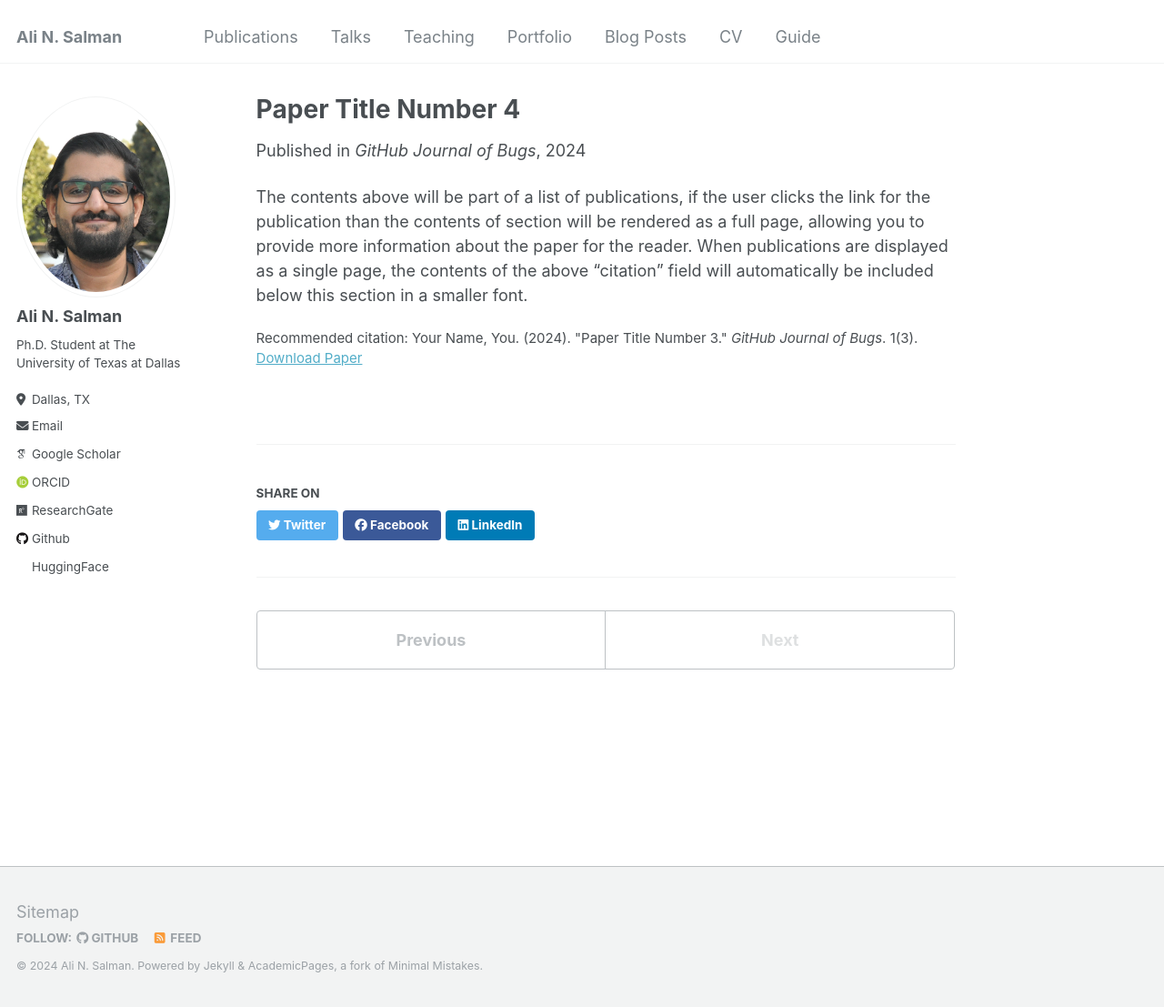
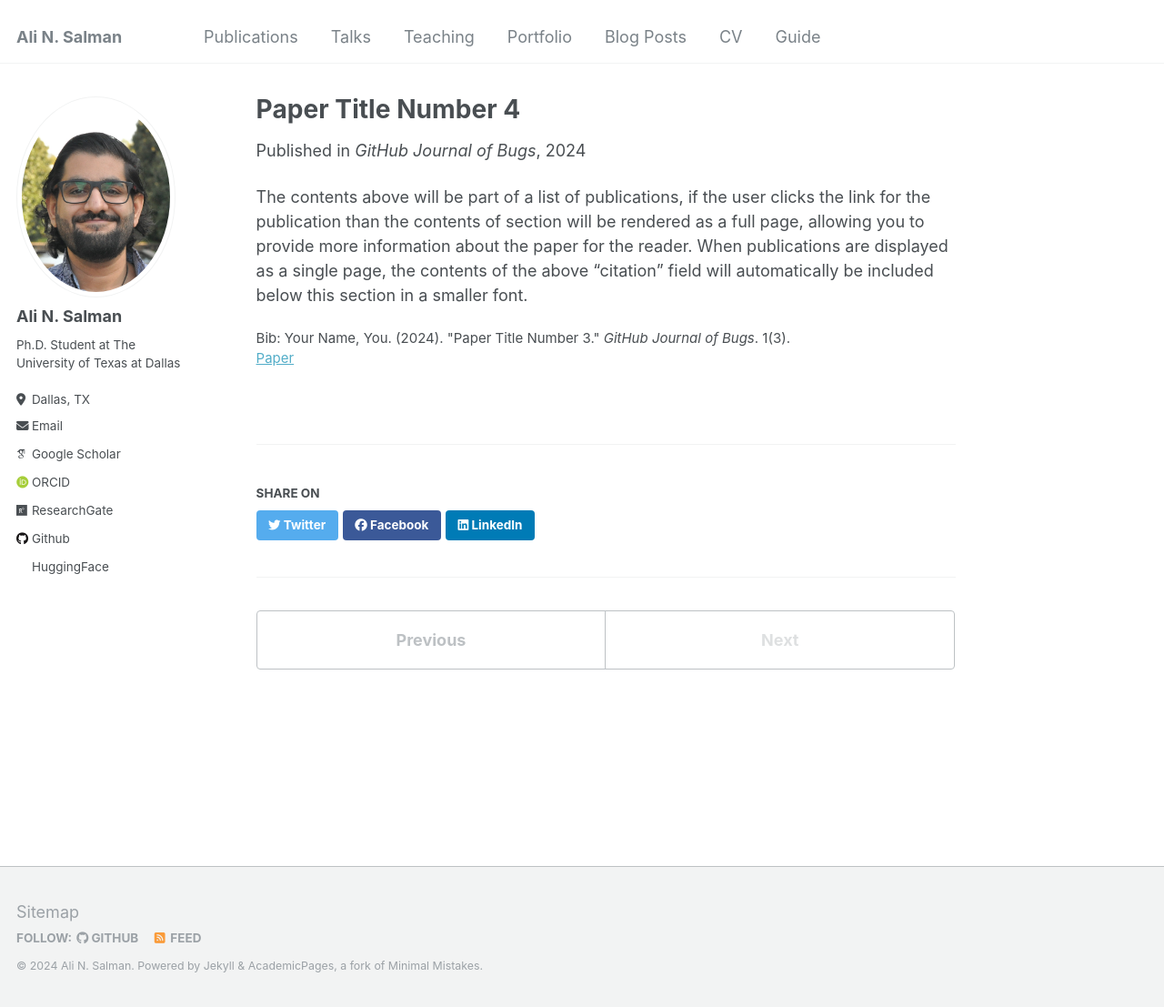
Before and after one commit to 3loi/3loi, a Jekyll site: the page built from _publications/2024-02-17-paper-title-number-4.md, in a window 1280 px wide and 1107 px high. Shown: the whole window at 91% size. Built offline with Jekyll 4.4.1, drawn with Linux system fonts in a browser that asks for light colours; some web fonts are replaced.

Commit message:
Update single.html

```diff
--- a/_layouts/single.html
+++ b/_layouts/single.html
@@ -48,19 +48,15 @@ layout: default
         {{ content }}
 
         {% if page.citation and page.paperurl and page.slidesurl %}
-          <p style="font-size: smaller">Recommended citation: {{ page.citation }}<br /><a href="{{ page.paperurl }}">Download Paper</a> | <a href="{{ page.slidesurl }}">Download Slides</a></p>
+          <p style="font-size: smaller">Bib: {{ page.citation }}<br /><a href="{{ page.paperurl }}">Paper</a> | <a href="{{ page.slidesurl }}">Download Slides</a></p>
         {% elsif page.citation and page.paperurl %}
-          <p style="font-size: smaller">Recommended citation: {{ page.citation }}<br /><a href="{{ page.paperurl }}">Download Paper</a></p>
+          <p style="font-size: smaller">Bib: {{ page.citation }}<br /><a href="{{ page.paperurl }}">Paper</a></p>
         {% elsif page.citation and page.slidesurl %}
-          <p style="font-size: smaller">Recommended citation: {{ page.citation }}<br /><a href="{{ page.slidesurl }}">Download Slides</a></p>
+          <p style="font-size: smaller">Bib: {{ page.citation }}<br /><a href="{{ page.slidesurl }}">Slides</a></p>
         {% elsif page.citation %}
-          <p style="font-size: smaller">Recommended citation: {{ page.citation }}</p>
+          <p style="font-size: smaller">Bib: {{ page.citation }}</p>
         {% elsif page.slidesurl %}
-          <p style="font-size: smaller"><a href="{{ page.slidesurl }}">Download Slides</a></p>
-        {% endif %}
-
-        {% if page.biburl %}
-          <p style="font-size: smaller"><a href="{{ page.biburl }}">Bib</a></p>
+          <p style="font-size: smaller"><a href="{{ page.slidesurl }}">Slides</a></p>
         {% endif %}
 
         {% if page.link %}<div><a href="{{ page.link }}" class="btn">{{ site.data.ui-text[site.locale].ext_link_label | default: "Direct Link" }}</a></div>{% endif %}
```
